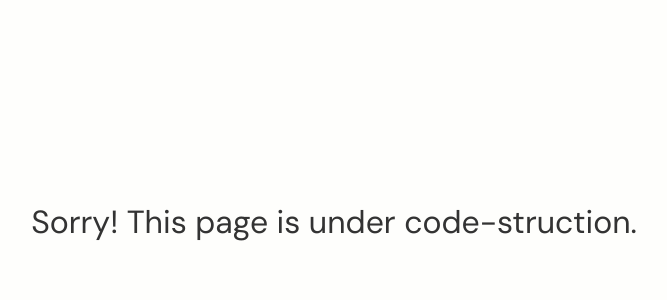
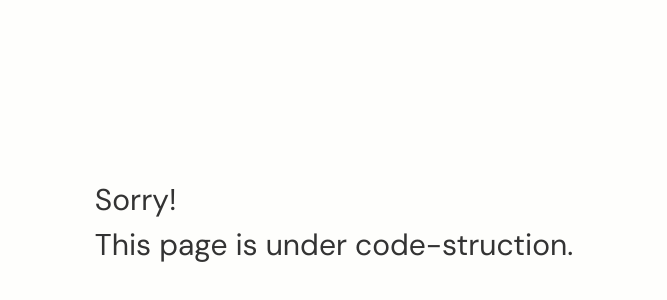
Before and after one commit to sabrinatouch/my-website, a Next.js app: page /underconstruction in a window 1280 px wide. Shown: the part 178-478 px from the top of the page, without its empty margins (306-973 px from the left). Built offline with nearby package versions, Linux system fonts and the light colour scheme.

Commit message:
Small cosmetic fixes

```diff
--- a/components/work-item2.js
+++ b/components/work-item2.js
@@ -47,10 +47,10 @@ const WorkItem2 = props => {
                         <Text fontSize='16px' fontWeight={'400'}>{subtitle}</Text>
                     </Box>
                     <Box display='flex' justifyContent={{ base: 'flex-start', md: 'flex-end' }} alignItems={'flex-end'} gap={1}>
-                        <Text fontSize='14px' style={{ fontWeight: '400', textTransform: 'uppercase', borderWidth: '1px', borderRadius: '25px', padding: '6px 10px', textAlign: 'center', lineHeight: '0.9'}} color={'blackAlpha.500'} borderColor={'blackAlpha.200'} alignContent={'center'} height='auto'>
+                        <Text fontSize='14px' style={{ fontWeight: '400', textTransform: 'uppercase', borderWidth: '1px', borderRadius: '25px', padding: '6px 10px', textAlign: 'center', lineHeight: '0.9'}} color={'blackAlpha.800'} borderColor={'blackAlpha.800'} alignContent={'center'} height='auto'>
                             {description}
                         </Text>
-                        <Text fontSize='14px' style={{ fontWeight: '400', textTransform: 'uppercase', borderWidth: '1px', borderRadius: '25px', padding: '6px 10px', textAlign: 'center', lineHeight: '0.9'}} color={'whiteAlpha.900'} backgroundColor={'blackAlpha.500'} alignContent={'center'} height='auto'>
+                        <Text fontSize='14px' style={{ fontWeight: '400', textTransform: 'uppercase', borderWidth: '1px', borderRadius: '25px', padding: '6px 10px', textAlign: 'center', lineHeight: '0.9'}} color={'whiteAlpha.900'} backgroundColor={'blackAlpha.800'} alignContent={'center'} height='auto'>
                             {year}
                         </Text>
                     </Box>
--- a/pages/hero2.js
+++ b/pages/hero2.js
@@ -20,7 +20,7 @@ const Hero2 = () => {
                             Name : Sabrina Touch <br />
                             Ability : "Magic Touch" bring together UX principles and a creative eye to make digital experiences come to life.
                         </Text> */}
-                        <Heading variant="smaller-sub-title">
+                        <Heading variant="smaller-sub-title" textAlign={'center'}>
                             Creating solutions and experiences in the digital world.
                         </Heading>
                     </TransitionAnimationRight>
--- a/pages/underconstruction.js
+++ b/pages/underconstruction.js
@@ -6,9 +6,9 @@ import {
 
 const UnderConstruction = () => {
     return (
-        <Box display='flex' height='100vh' alignItems='center' justifyContent='center'>
-            <Text fontSize='32px'>
-                Sorry! This page is under code-struction.
+        <Box display='flex' height='100vh' alignItems='center' justifyContent='center' p={8}>
+            <Text fontSize={30}>
+                Sorry! <br/> This page is under code-struction.
             </Text>
         </Box>
     )
--- a/pages/works2.js
+++ b/pages/works2.js
@@ -19,10 +19,10 @@ const Works2 = () => {
           Works
         </Heading>
         <SimpleGrid columns={{ base: 1, md: 2 }} spacing={4}>
+          <WorkItem2 id="colfaxandsaintpaul" href="https://www.colfaxandsaintpaul.com/" thumbnail="/tb-colfaxandsaintpaul.jpg" title="Colfax & Saint Paul" subtitle="Commercial Real Estate" description="Website" year="2024" target="_blank" />
           <WorkItem2 id="bobatouch" href="https://bobatouch.com/" thumbnail="/tb-bobatouch.png" title="Boba Touch" subtitle="Drink Cafe" description={"Website"} year="2022" target="_blank" />
-          <WorkItem2 id="colfaxandsaintpaul" href="https://www.colfaxandsaintpaul.com/" thumbnail="/tb-colfaxandsaintpaul.jpg" title="Colfax & Saint Paul" subtitle="Commercial Real Estate" description="Website" year="2024" target="_blank" />
+          <WorkItem2 id="khmerconference" href="/works/cambodianlogo" thumbnail="/tb-cambodianlogo.png" title="Cambodian Inspired Logo" subtitle="Networking Conference" description="Graphic Design" year="2024" />
           <WorkItem2 id="3dmodel" href="/underconstruction" thumbnail="/tb-3dmodel.png" title="3D Desk Model" subtitle="Blender" description="3D Modeling" year="2024" />
-          <WorkItem2 id="khmerconference" href="/works/cambodianlogo" thumbnail="/tb-cambodianlogo.png" title="Cambodian Inspired Logo" subtitle="Networking Conference" description="Graphic Design" year="2024" />
         </SimpleGrid>
       </Section>
     )
```
